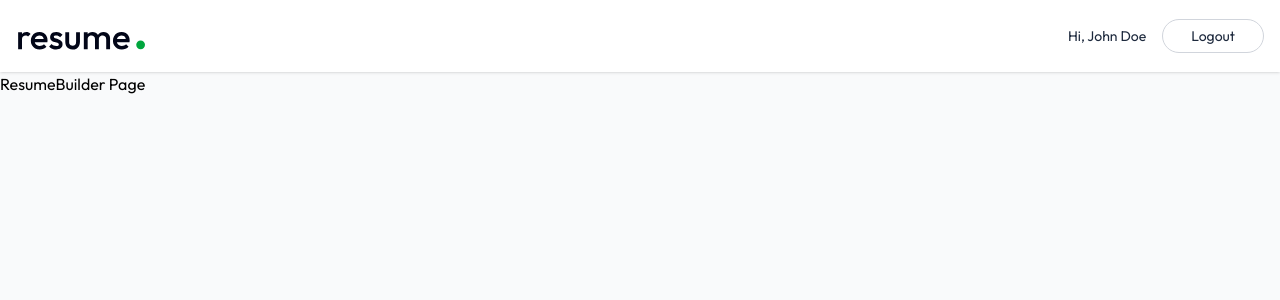
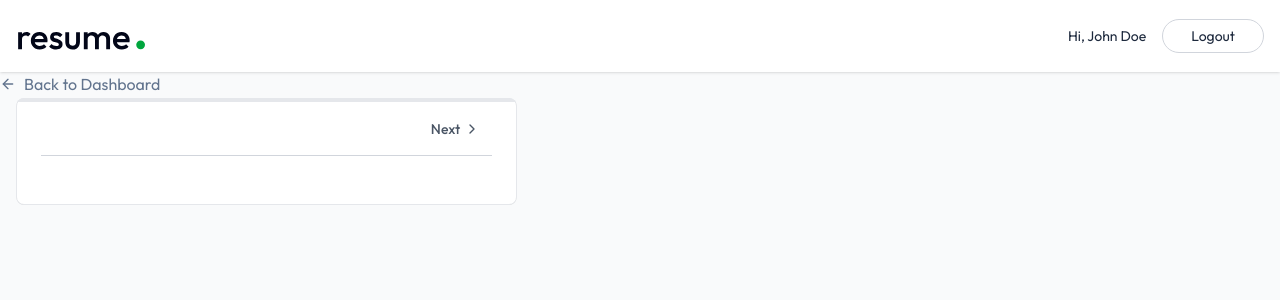
Before and after one commit to Tanish-Tandon/RESUME_BUILDER_, a React (Vite) app in the folder client/: page /app/builder/1 in a window 1280 px wide. Shown: the top 300 px of the page. Built offline with nearby package versions, Linux system fonts and the light colour scheme.

Commit message:
ADDING SECTION PANEL,LEFT AND RIGHT PANEL

```diff
--- a/client/src/pages/ResumeBuilder.jsx
+++ b/client/src/pages/ResumeBuilder.jsx
@@ -1,9 +1,187 @@
-import React from 'react'
+import React, { useEffect, useState } from 'react'
+import { useParams,Link } from 'react-router-dom'
+import { dummyResumeData } from '../assets/assets'
+import { ArrowLeftIcon, Briefcase, ChevronLeft, ChevronRight, FileText, FolderIcon, GraduationCap, GraduationCapIcon, Sparkles, User } from 'lucide-react'
 
 const ResumeBuilder = () => {
+
+  const {resumeId}=useParams()
+
+  const [resumeData,setResumeData]=useState({
+    _id:'',
+    title:'',
+    personal_info:{},
+    professional_summary:'',
+    experience:[],
+    education:[],
+    skills:[],
+    template:"classic",
+    accent_color:'#3B82F6',
+    public:false,
+
+  })
+
+  const loadExistingResume=async()=>{
+  const resume =dummyResumeData.find(resume=>resume._id === resumeId)
+  if(resume){
+    setResumeData(resume)
+    document.title=resume.title
+
+  }
+}
+
+const [activeSectionIndex,setActiveSectionIndex]=useState(0)
+const [removeBackground,setRemoveBackground]=useState(false);
+
+
+
+
+
+  const sections = [
+    { id: "personal", name: "Personal Info", icon: User },
+    { id: "summary", name: "Summary", icon: FileText},
+    { id: "experience", name: "Experience", icon: Briefcase},
+    { id: "education", name: "Education", icon: GraduationCap},
+    { id: "projects", name: "Projects", icon: FolderIcon},
+    { id: "skills", name: "Skills", icon:Sparkles},
+  ]
+
+  const activeSection=sections[activeSectionIndex]
+
+
+
+
+useEffect(()=>{
+  loadExistingResume()
+},[])
+
+
   return (
     <div>
-      <h1>ResumeBuilder Page</h1>
+
+      <div>
+
+
+       <Link to={'/app'} className='inline-flex gap-2 items-center text-slate-500 hover:text-slate-700 transition-all'>
+          <ArrowLeftIcon className="size-4"/> Back to Dashboard
+        </Link>
+      </div>
+
+      <div className='max-w-7xl mx-auto px-4 pb-8'>
+
+        <div className='grid lg:grid-cols-12 gap-8'>
+
+            {/* Left Panel - Form */}
+
+             <div className='relative lg:col-span-5 rounded-lg overflow-hidden'>
+            <div className='bg-white rounded-lg shadow-sm border border-gray-200 p-6 pt-1'>
+
+
+               <hr className="absolute top-0 left-0 right-0 border-2 border-gray-200"/>
+              <hr className="absolute top-0 left-0  h-1 bg-gradient-to-r from-green-500 to-green-600 border-none transition-all duration-2000" style={{width: `${activeSectionIndex * 100 / (sections.length - 1)}%`}}/>
+
+
+
+
+
+
+                 {/* Section Navigation */}
+
+
+                 <div className="flex justify-between items-center mb-6 border-b border-gray-300 py-1">
+
+
+                  <div></div>
+
+
+
+
+
+                     <div className='flex items-center'>
+                      {activeSectionIndex !== 0 && (
+                        <button onClick={()=>setActiveSectionIndex((prevIndex)=>{Math.max(prevIndex - 1,0)
+
+                        })} className='flex items-center gap-1 p-3 rounded-lg text-sm font-medium text-gray-600 hover:bg-gray-50 transition-all' disabled={activeSectionIndex === 0}>
+
+
+
+                          <ChevronLeft className='size-4'/>Previous
+
+                        </button>
+                      )}
+
+
+
+
+
+
+                      <button onClick={()=> setActiveSectionIndex((prevIndex)=> Math.min(prevIndex + 1, sections.length - 1))} className={`flex items-center gap-1 p-3 rounded-lg text-sm font-medium text-gray-600 hover:bg-gray-50 transition-all ${activeSectionIndex === sections.length - 1 && 'opacity-50'}`} disabled={activeSectionIndex === sections.length - 1}>
+                      Next <ChevronRight className="size-4"/>
+                    </button>
+
+                     </div>
+
+
+
+
+                 </div>
+
+
+
+                 {/* Form Content */}
+                 <div className='space-y-6'>
+
+                  {activeSection.id === 'personal' && (
+                    <div>
+
+
+
+
+
+                    </div>
+
+                  )}
+
+
+
+
+                 </div>
+
+
+
+
+
+
+
+
+
+
+ </div>
+
+            </div>
+
+
+
+
+
+
+            {/* Right Panel - Preview */}
+
+            <div></div>
+
+
+
+
+        </div>
+
+
+
+
+      </div>
+
+
+
+
     </div>
   )
 }
```
